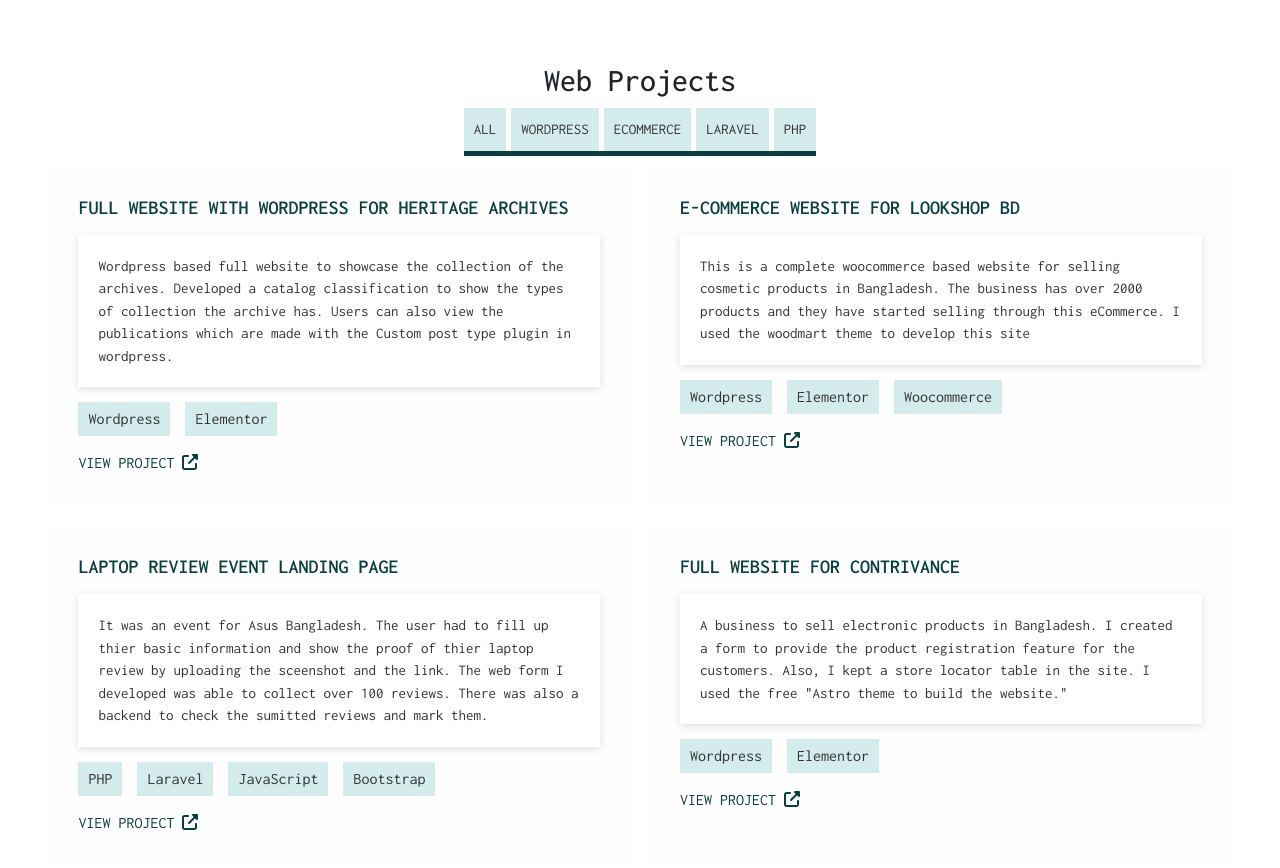
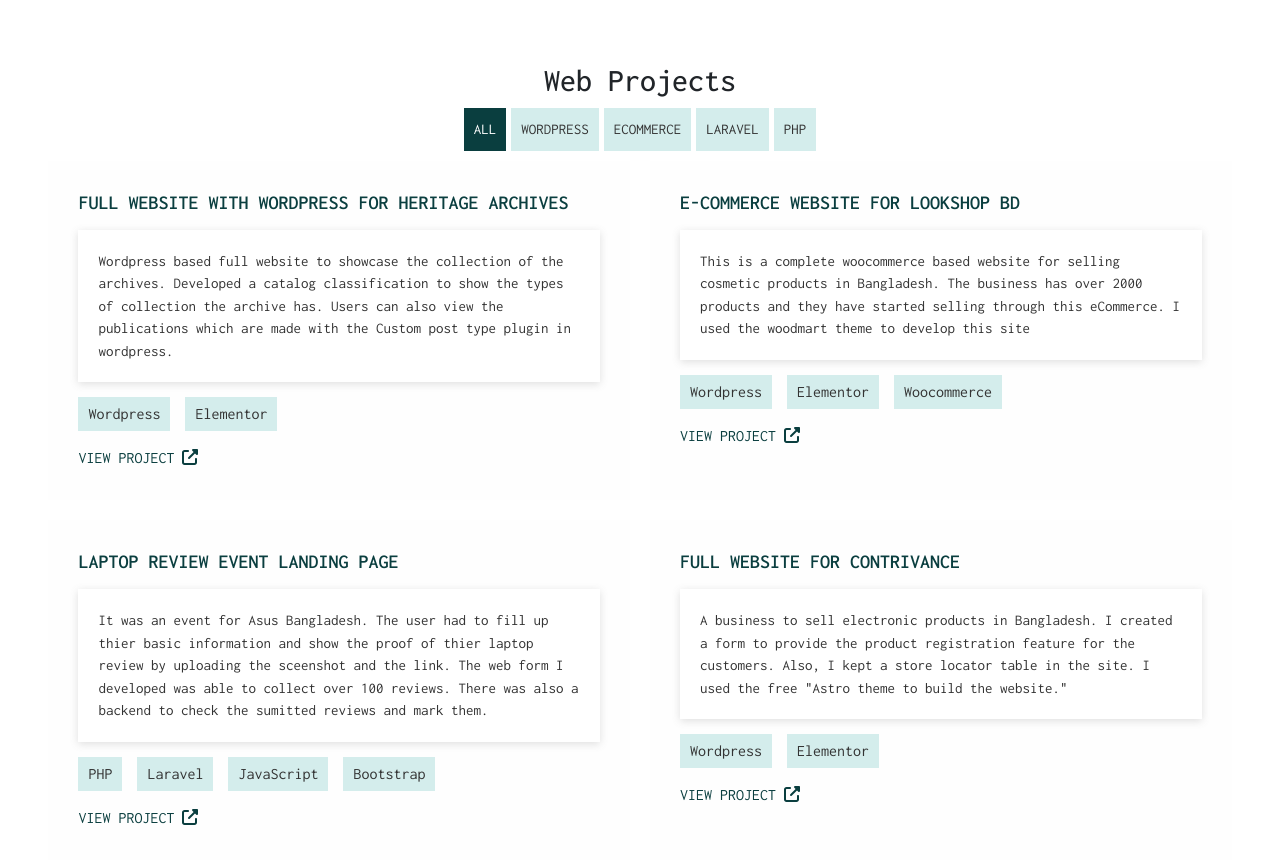
Before and after one commit to tanzimr8/website-tanzim, a React (Create React App) app: page / in a window 1280 px wide. Shown: the part 2438-3306 px from the top of the page. Built offline with nearby package versions, Linux system fonts and the light colour scheme.

Commit message:
fixed css in filtered tab

```diff
--- a/src/assets/styles.scss
+++ b/src/assets/styles.scss
@@ -209,7 +209,7 @@ a:hover {
         .project-tab{
             display: flex;
             gap: 5px;
-            border-bottom: 5px solid $primary-color;
+            // border-bottom: 5px solid $primary-color;
             p{
                 cursor: pointer;
                 text-transform: uppercase;
--- a/src/components/Projects/Projects.jsx
+++ b/src/components/Projects/Projects.jsx
@@ -8,6 +8,7 @@ import { faExternalLinkAlt } from '@fortawesome/free-solid-svg-icons';
 
 const Projects = () => {
   const [projectData, setProjectData] = useState(data);
+  const [selectedCategory, setSelectedCategory] = useState('All');
   const [filteredProjectData, setFilteredProjectData] = useState([...projectData]);
 
   const filteredCategory = [...new Set(projectData.map((project) => {
@@ -18,6 +19,7 @@ const Projects = () => {
     setFilteredProjectData(projectData.filter((project) => {
       return project.category === getCurrentCategory;
     }))
+    setSelectedCategory(getCurrentCategory);
   }
   return (
     <section id='projects' className='projects'>
@@ -25,10 +27,13 @@ const Projects = () => {
       <div className="project-tabs">
         <div className="project-tab">
           {/* Render project tools */}
-          <p onClick={()=>{setFilteredProjectData(projectData)}}>All</p>
+          <p className={selectedCategory === 'All' ? 'active' : null} onClick={() => {
+            setSelectedCategory('All');
+            setFilteredProjectData(projectData)
+          }}>All</p>
           {filteredCategory.map((category) => {
             return (
-              <p key={category} onClick={() => { handleCategoryChange(category) }}>{category}</p>
+              <p className={selectedCategory === category ? 'active' : null} key={category} onClick={() => { handleCategoryChange(category) }}>{category}</p>
             )
 
           })}
```
